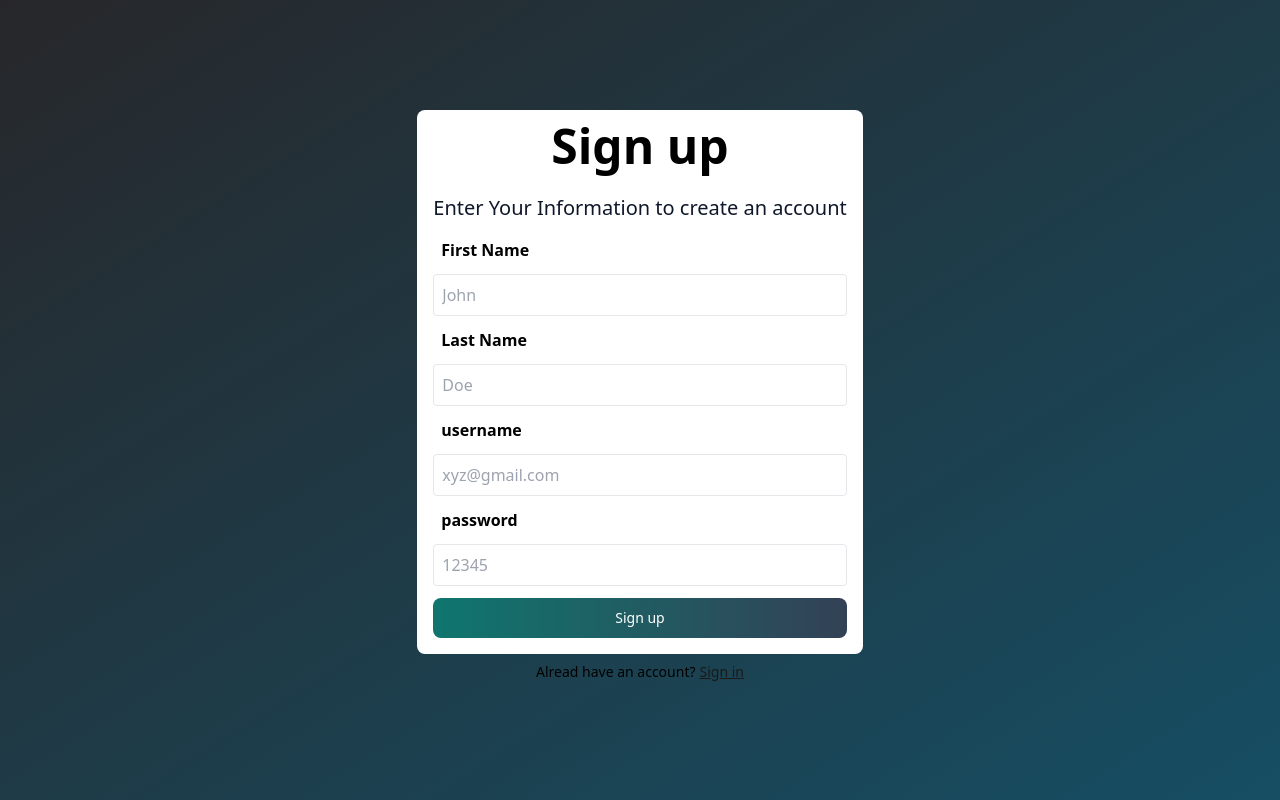
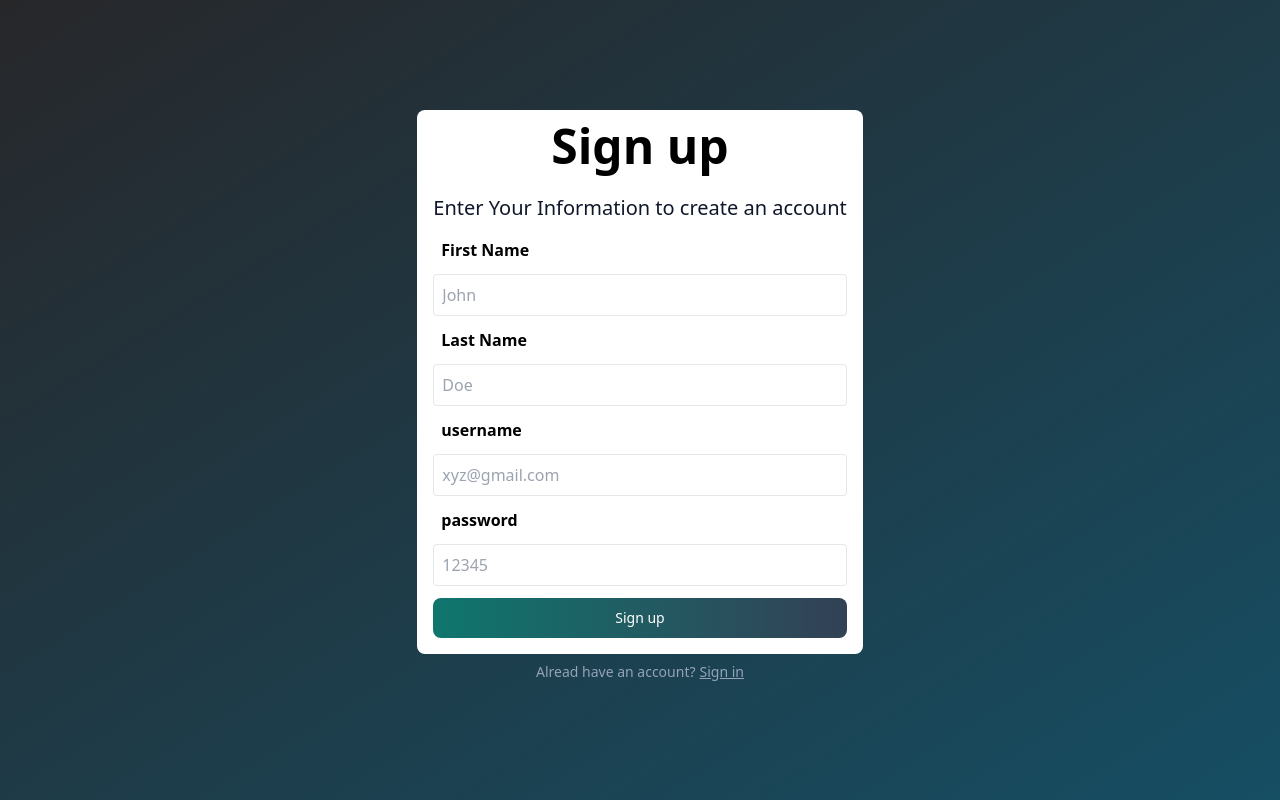
Before and after one commit to 10-abhi/Ro-Pay, a React (Vite) app in the folder frontend/: page /signup in a window 1280 px wide. Built offline with nearby package versions, Linux system fonts and the light colour scheme.

Commit message:
updating

```diff
--- a/frontend/src/components/bottomWarning.jsx
+++ b/frontend/src/components/bottomWarning.jsx
@@ -1,10 +1,10 @@
 import {Link} from "react-router-dom"
 export const BottomWarning = ({label,buttonText, to})=>{
-   return <div className="py-2 text-sm flex justify-center">
+   return <div className="py-2 text-sm text-slate-400 flex justify-center">
     <div>
     {label}
      </div>
-     <Link className=" text-stone-900 pointer underline pl-1 cursor-pointer" to={to}>
+     <Link className="  pointer underline pl-1 cursor-pointer" to={to}>
      {buttonText}
      </Link>
     </div>
```
